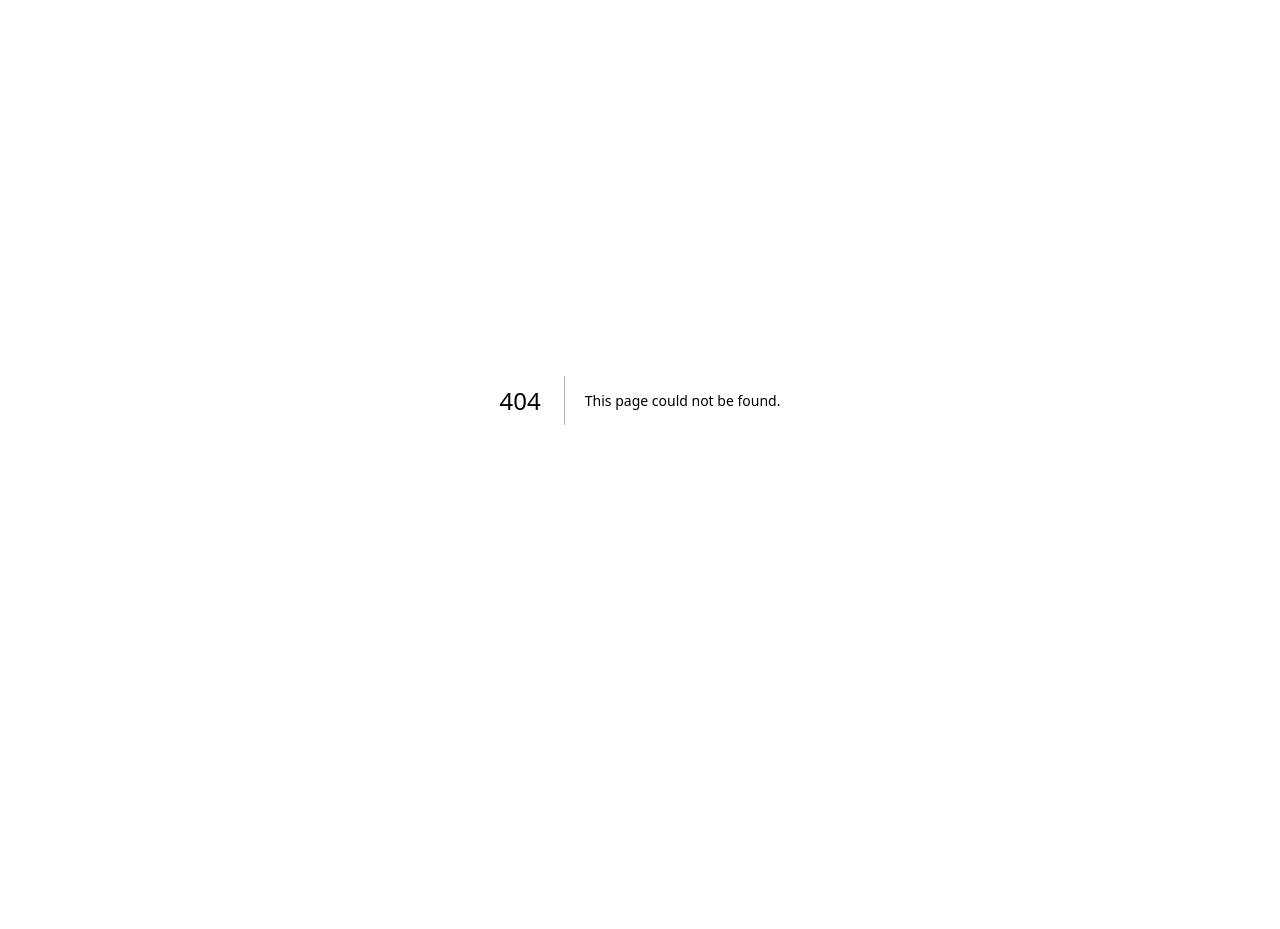
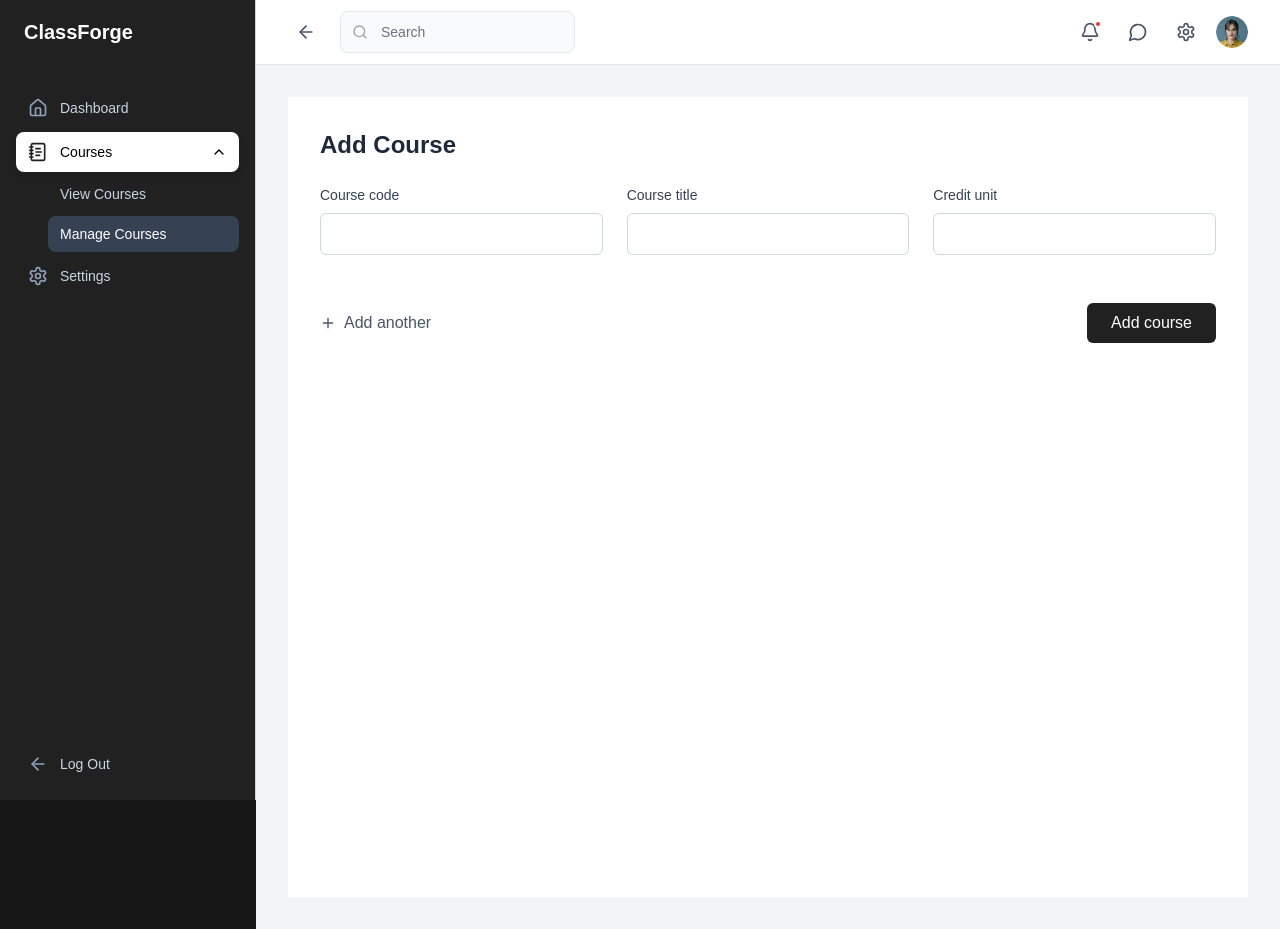
Before and after one commit to dimka90/ClassForge, a Next.js app in the folder frontend/: page /courses/manage in a window 1280 px wide. Before the commit this address had no page. Before the commit the page ends 800 px from the top, so only its background shows below. Built offline with nearby package versions, Linux system fonts and the light colour scheme.

Commit message:
feat: implement courses management with add and view course functionality in sidebar navigation

```diff
--- /dev/null
+++ b/frontend/app/(dashboard)/courses/manage/page.tsx
@@ -0,0 +1,109 @@
+'use client'
+import React, { useState } from 'react';
+import { Plus } from 'lucide-react';
+
+interface CourseInfo {
+   courseCode: string;
+   courseTitle: string;
+   creditUnit: string;
+}
+
+const AddCourseForm: React.FC = () => {
+
+   const [courses, setCourses] = useState<CourseInfo[]>([
+      {
+         courseCode: '',
+         courseTitle: '',
+         creditUnit: ''
+      }
+   ]);
+
+   const addCourse = () => {
+      const newCourse: CourseInfo = {
+         courseCode: '',
+         courseTitle: '',
+         creditUnit: ''
+      };
+      setCourses([...courses, newCourse]);
+   };
+
+   const updateCourse = (index: number, field: keyof CourseInfo, value: string) => {
+      setCourses(courses.map((course, i) =>
+         i === index ? { ...course, [field]: value } : course
+      ));
+   };
+
+   const handleAddCourse = () => {
+      console.log('Courses:', courses);
+   };
+
+   return (
+      <div className="max-w-6xl mx-auto p-4 sm:p-6 lg:p-8 bg-white min-h-screen">
+         <h1 className="text-xl sm:text-2xl font-semibold text-gray-800 mb-6">Add Course</h1>
+         <div className="space-y-6">
+            {courses.map((course, index) => (
+               <div key={index} className="space-y-4 sm:space-y-6">
+                  <div className="grid grid-cols-1 md:grid-cols-2 lg:grid-cols-3 gap-4 md:gap-6">
+                     <div className="col-span-1">
+                        <label className="block text-sm font-medium text-gray-700 mb-2">
+                           Course code
+                        </label>
+                        <input
+                           type="text"
+                           value={course.courseCode}
+                           onChange={(e) => updateCourse(index, 'courseCode', e.target.value)}
+                           className="w-full px-3 py-2 border border-gray-300 rounded-md focus:outline-none focus:ring-1 focus:ring-gray-700 focus:border-gray-700 text-sm sm:text-base"
+                           placeholder="Enter course code"
+                        />
+                     </div>
+                     <div className="col-span-1 md:col-span-1 lg:col-span-1">
+                        <label className="block text-sm font-medium text-gray-700 mb-2">
+                           Course title
+                        </label>
+                        <input
+                           type="text"
+                           value={course.courseTitle}
+                           onChange={(e) => updateCourse(index, 'courseTitle', e.target.value)}
+                           className="w-full px-3 py-2 border border-gray-300 rounded-md focus:outline-none focus:ring-1 focus:ring-gray-700 focus:border-gray-700 text-sm sm:text-base"
+                           placeholder="Enter course title"
+                        />
+                     </div>
+                     <div className="col-span-1">
+                        <label className="block text-sm font-medium text-gray-700 mb-2">
+                           Credit unit
+                        </label>
+                        <input
+                           type="number"
+                           value={course.creditUnit}
+                           onChange={(e) => updateCourse(index, 'creditUnit', e.target.value)}
+                           className="w-full px-3 py-2 border border-gray-300 rounded-md focus:outline-none focus:ring-1 focus:ring-gray-700 focus:border-gray-700 text-sm sm:text-base"
+                           placeholder="Enter credit unit"
+                           min="1"
+                           max="10"
+                        />
+                     </div>
+                  </div>
+                  {index > 0 && <hr className="my-6 border-gray-200" />}
+               </div>
+            ))}
+            <div className="flex flex-col sm:flex-row items-center justify-between pt-6 gap-4 sm:gap-0">
+               <button
+                  onClick={addCourse}
+                  className="flex items-center text-gray-600 hover:text-gray-800 font-medium w-full sm:w-auto justify-center sm:justify-start"
+               >
+                  <Plus className="w-4 h-4 mr-2" />
+                  Add another
+               </button>
+               <button
+                  onClick={handleAddCourse}
+                  className="w-full sm:w-auto px-6 py-2 bg-[#212121] text-white rounded-md hover:bg-gray-900 focus:outline-none focus:ring-2 focus:ring-gray-500 focus:ring-offset-2"
+               >
+                  Add course
+               </button>
+            </div>
+         </div>
+      </div>
+   );
+};
+
+export default AddCourseForm;
--- a/frontend/app/(dashboard)/courses/page.tsx
+++ /dev/null
@@ -1,13 +0,0 @@
-import Image from "next/image"
-import Link from "next/link"
-
-export default function Courses(){
-   return(
-      <div className="flex flex-col items-center justify-center h-screen text-gray-600">
-         <Image src="/images/no-course.png" alt="sleeping bear" width={340} height={255}/>
-         <h1 className="text-2xl mb-1">No course available</h1>
-         <p className="text-sm mb-5">Courses will appear here after they have been added.</p>
-         <Link href="/add-course" className="bg-[#212121] text-white text-sm font-semibold px-4 py-2 rounded-sm">Add Course</Link>
-      </div>
-   )
-}
--- /dev/null
+++ b/frontend/app/(dashboard)/courses/view-course/page.tsx
@@ -0,0 +1,13 @@
+import Image from "next/image"
+import Link from "next/link"
+
+export default function ViewCourses(){
+   return(
+      <div className="flex flex-col items-center justify-center h-screen text-gray-600">
+         <Image src="/images/no-course.png" alt="sleeping bear" width={340} height={255}/>
+         <h1 className="text-2xl mb-1">No course available</h1>
+         <p className="text-sm mb-5">Courses will appear here after they have been added.</p>
+         <Link href="/courses/manage" className="bg-[#212121] text-white text-sm font-semibold px-4 py-2 rounded-sm">Add Course</Link>
+      </div>
+   )
+}
--- a/frontend/components/SideBar.tsx
+++ b/frontend/components/SideBar.tsx
@@ -2,22 +2,36 @@
 
 import Link from "next/link";
 import { usePathname } from "next/navigation";
-import { Home, Settings, ArrowLeft, NotebookText } from "lucide-react";
+import { Home, Settings, ArrowLeft, NotebookText, ChevronDown, ChevronUp } from "lucide-react";
+import { useState } from "react";
 
 export default function SideBar() {
   const pathname = usePathname();
+  const [isCoursesOpen, setIsCoursesOpen] = useState(pathname.startsWith("/courses"));
+
   const navItems = [
     { href: "/home", label: "Dashboard", icon: Home },
-    { href: "/courses", label: "Courses", icon: NotebookText },
+    {
+      href: "/courses",
+      label: "Courses",
+      icon: NotebookText,
+      subItems: [
+        { href: "/courses/view-course", label: "View Courses" },
+        { href: "/courses/manage", label: "Manage Courses" },
+      ]
+    },
     { href: "/dashboard/settings", label: "Settings", icon: Settings },
-    // Add more items as needed
   ];
 
-  const isActiveLink = (href:string) => {
+  const isActiveLink = (href: string) => {
     if (href === "/dashboard") {
       return pathname === "/dashboard";
     }
     return pathname.startsWith(href);
+  };
+
+  const toggleCoursesDropdown = () => {
+    setIsCoursesOpen(!isCoursesOpen);
   };
 
   return (
@@ -35,17 +49,21 @@ export default function SideBar() {
             const isActive = isActiveLink(item.href);
 
             return (
-              <Link
-                key={item.href}
-                href={item.href}
+              <div key={item.href}>
+                <div
+                  onClick={item.subItems ? toggleCoursesDropdown : undefined}
                   className={`
-                  flex items-center px-3 py-2.5 rounded-lg text-sm font-medium transition-all duration-200 group
+                    flex items-center justify-between px-3 py-2.5 rounded-lg text-sm font-medium transition-all duration-200 group cursor-pointer
                     ${
                       isActive
                         ? "bg-white text-black shadow-md"
                         : "text-slate-300 hover:text-white hover:bg-gray-500"
                     }
                   `}
+                >
+                  <Link
+                    href={!item.subItems ? item.href : "#"}
+                    className="flex items-center flex-1"
                   >
                     <Icon
                       className={`mr-3 h-5 w-5 transition-colors ${
@@ -56,6 +74,33 @@ export default function SideBar() {
                     />
                     <span>{item.label}</span>
                   </Link>
+                  {item.subItems && (
+                    isCoursesOpen ? <ChevronUp className="h-4 w-4" /> : <ChevronDown className="h-4 w-4" />
+                  )}
+                </div>
+
+                {/* Sub-items */}
+                {item.subItems && isCoursesOpen && (
+                  <div className="ml-8 mt-1 space-y-1">
+                    {item.subItems.map((subItem) => (
+                      <Link
+                        key={subItem.href}
+                        href={subItem.href}
+                        className={`
+                          flex items-center px-3 py-2 rounded-lg text-sm font-medium transition-all duration-200
+                          ${
+                            isActiveLink(subItem.href)
+                              ? "bg-gray-700 text-white"
+                              : "text-slate-300 hover:text-white hover:bg-gray-600"
+                          }
+                        `}
+                      >
+                        <span>{subItem.label}</span>
+                      </Link>
+                    ))}
+                  </div>
+                )}
+              </div>
             );
           })}
         </div>
```
Lines whose indentation alone changed are shown as unchanged.
